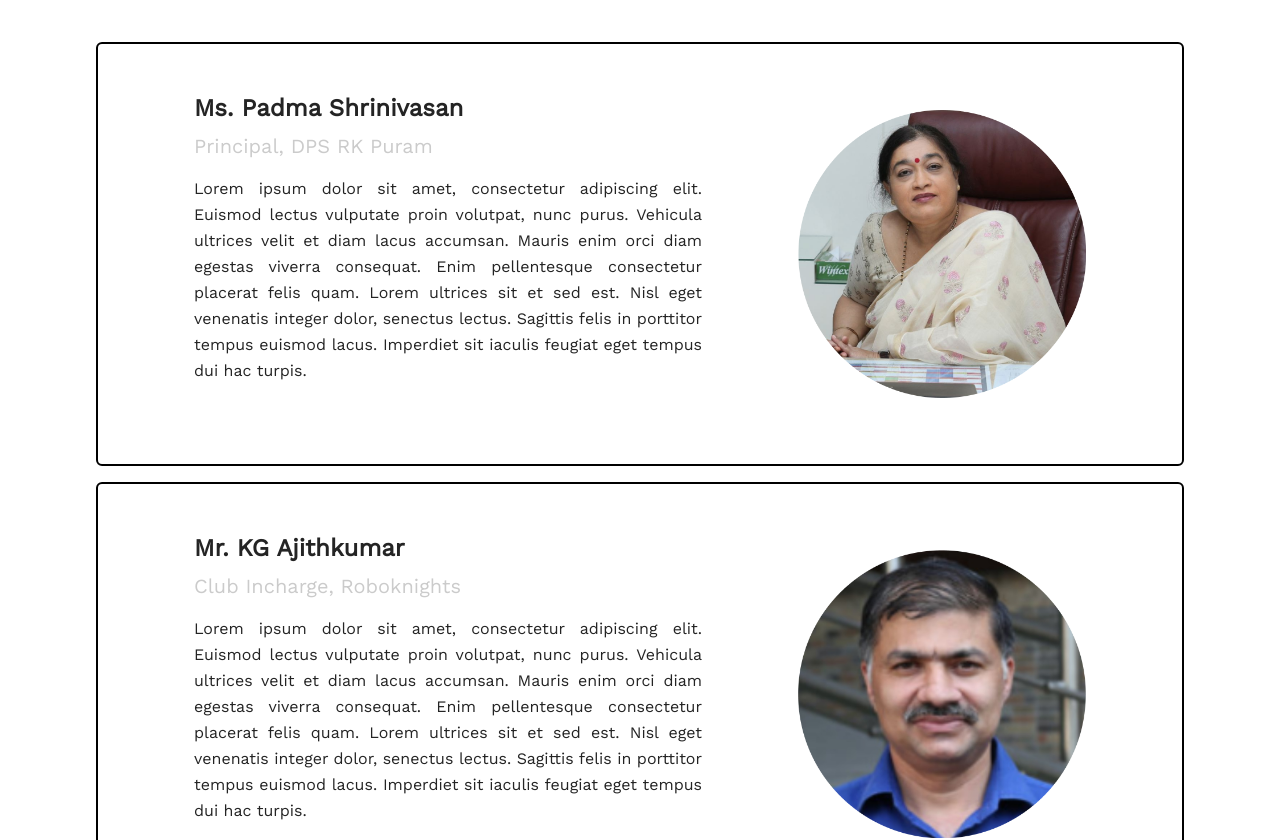
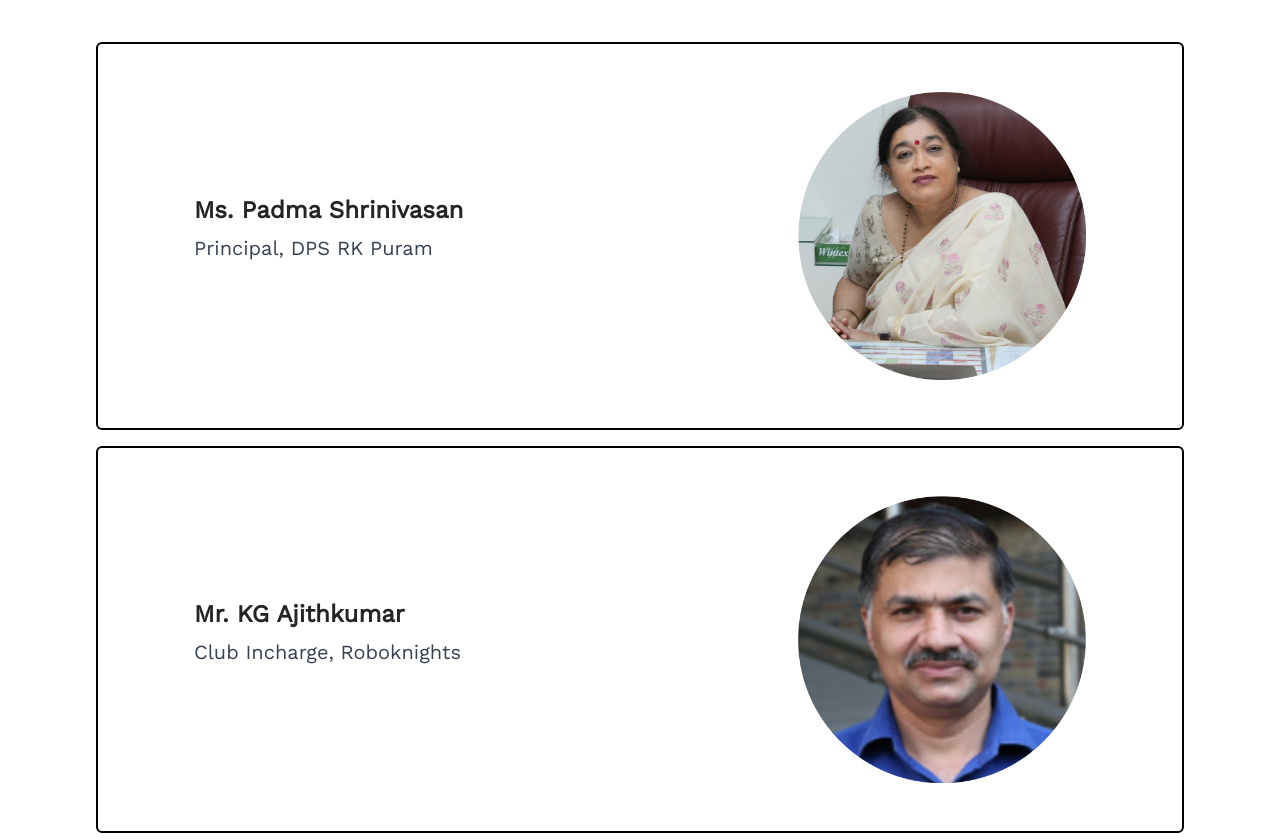
Before and after one commit to RoboKnights-Clan/RoboKnights-Clan.github.io, a Next.js app: page /about in a window 1280 px wide. Shown: the part 700-1540 px from the top of the page. Built offline with nearby package versions, Linux system fonts and the light colour scheme.

Commit message:
remove placeholder text

```diff
--- a/pages/about.tsx
+++ b/pages/about.tsx
@@ -24,8 +24,11 @@ const AboutPage = () => {
             participate and win competitions at regional, national and
             international levels consistently. The club also boasts an extensive
             alumni network at numerous MNCs and top-universities all around the
-            world. Our motto, <span className="font-sanssm">"Curiosity is the key to Creativity"</span> speaks
-            volumes about our objective and love for technology.
+            world. Our motto,{" "}
+            <span className="font-sanssm">
+              "Curiosity is the key to Creativity"
+            </span>{" "}
+            speaks volumes about our objective and love for technology.
           </p>
         </div>
         <div className="lg:max-w-lg lg:w-full md:w-1/2 w-5/6">
@@ -38,16 +41,18 @@ const AboutPage = () => {
       </div>
       <div className="container mx-auto md:px-24 flex px-5 py-12 flex-col items-center">
         {about.map((item, index) => (
-          <div className="border-2 border-black dark:border-gray-400 mb-4 rounded-md" key={index}>
+          <div
+            className="border-2 border-black dark:border-gray-400 mb-4 rounded-md w-full"
+            key={index}
+          >
             <div className="container mx-auto md:px-24 flex px-5 py-12 md:flex-row flex-col items-center">
               <div className="lg:flex-grow md:w-1/2 lg:pr-24 md:pr-16 flex flex-col md:items-start md:text-left mb-16 md:mb-0 items-center text-center">
                 <h1 className=" sm:text-2xl text-xl mb-2 font-bold text-dark dark:text-gray-e9">
                   {item.name}
                 </h1>
-                <h1 className=" sm:text-xl text-lg mb-4 font-medium text-gray-cb dark:text-gray-300 dark:text-grey">
+                <h1 className=" sm:text-xl text-lg mb-4 font-medium text-gray-700 dark:text-gray-300 dark:text-grey">
                   {item.role}
                 </h1>
-                <p className="mb-8 leading-relaxed text-justify text-dark dark:text-gray-e9 font-sans">{item.desc}</p>
               </div>
               <div className="w-72">
                 <img
```
